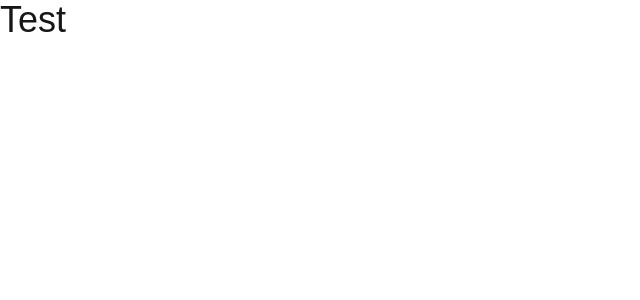
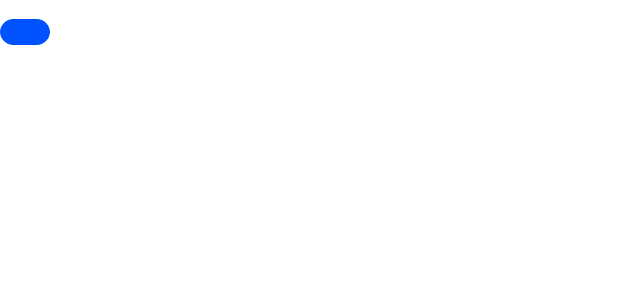
Before and after one commit to Yschan-2378/COMP1044_CW_G01, a Next.js app in the folder frontend/: page / in a window 1280 px wide. Shown: the top 300 px of the page, without its empty margins (0-640 px from the left). Built offline with nearby package versions, Linux system fonts and the light colour scheme.

Commit message:
button component

```diff
--- a/frontend/app/page.js
+++ b/frontend/app/page.js
@@ -1,5 +1,9 @@
-import Image from "next/image";
+import Button from "@/components/button";
 
 export default function Home() {
-    return <div className="text-4xl">Test</div>;
+    return (
+        <div className="text-4xl">
+            <Button></Button>
+        </div>
+    );
 }
--- /dev/null
+++ b/frontend/components/button.jsx
@@ -0,0 +1,25 @@
+function Button({ children, variant = "primary", className = "", ...props }) {
+    const base =
+        "inline-flex items-center justify-center rounded-[56px] px-6 py-3 text-sm font-semibold tracking-[0.16px] transition-colors duration-200 focus:outline-none focus:ring-2 focus:ring-black disabled:cursor-not-allowed disabled:opacity-50";
+
+    const variants = {
+        primary:
+            "bg-[#0052ff] text-white border border-[#0052ff] hover:bg-[#578bfa] hover:border-[#578bfa]",
+        secondary:
+            "bg-[#eef0f3] text-[#0a0b0d] border border-[#eef0f3] hover:bg-[#dfe3e8]",
+        dark: "bg-[#282b31] text-white border border-[#282b31] hover:bg-[#3a3e45]",
+        outline:
+            "bg-transparent text-[#0052ff] border border-[#0052ff] hover:bg-[#0052ff] hover:text-white",
+    };
+
+    return (
+        <button
+            className={`${base} ${variants[variant]} ${className}`}
+            {...props}
+        >
+            {children}
+        </button>
+    );
+}
+
+export default Button;
```
